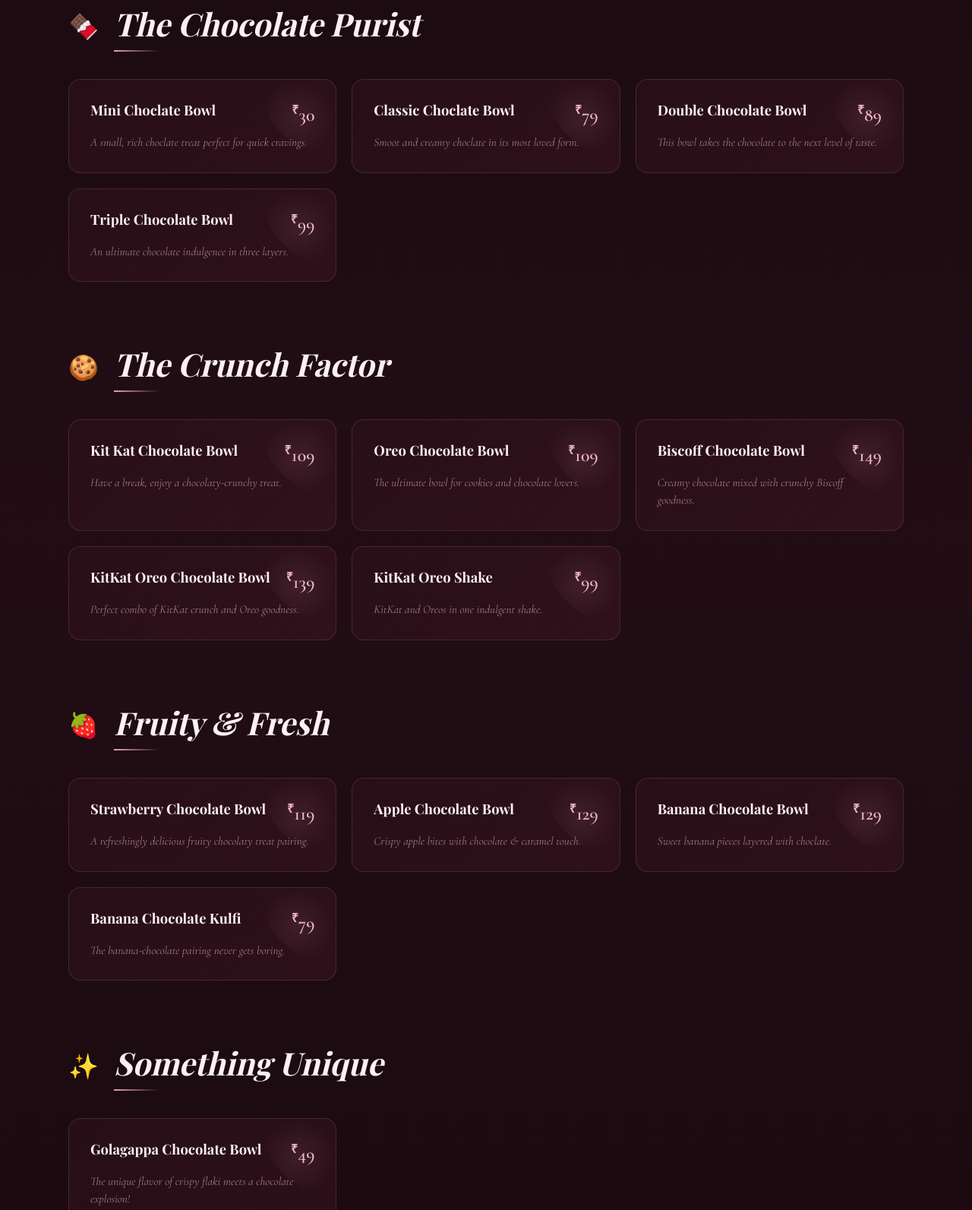
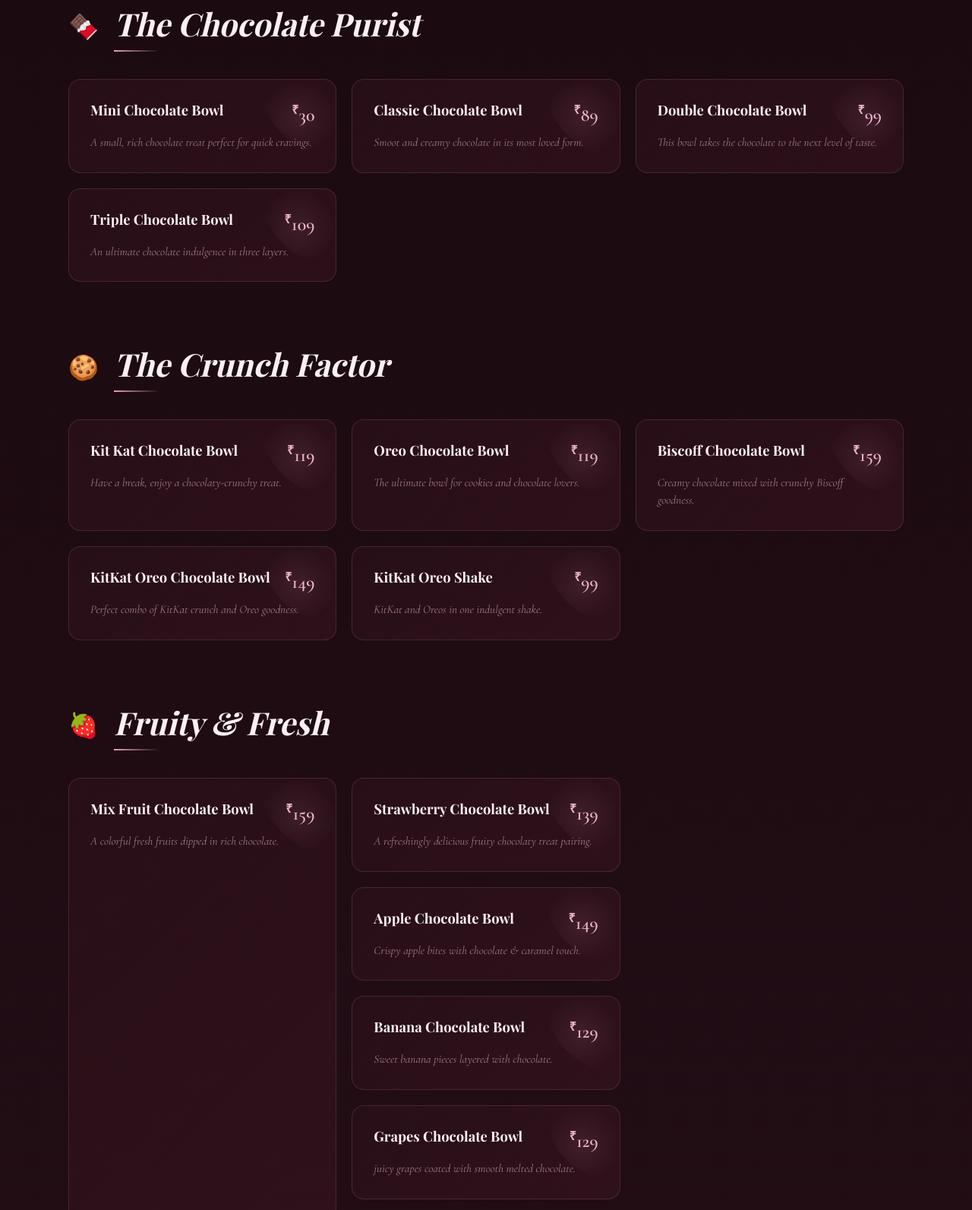
Before and after one commit to priyanshupuri014-cpu/The-sweet-station, a plain HTML site: page index.html in a window 1280 px wide. Shown: the part 1119-2712 px from the top of the page at 76% size. Drawn offline with nearby package versions, Linux system fonts and the light colour scheme; a web font is replaced by a local one.

```diff
--- a/index.html
+++ b/index.html
@@ -1,4 +1,3 @@
-
 <!DOCTYPE html>
 <html lang="en">
 <head>
@@ -614,29 +613,29 @@
         <div class="menu-grid">
           <div class="menu-card">
             <div class="menu-card-top">
-              <span class="item-name">Mini Choclate Bowl</span>
+              <span class="item-name">Mini Chocolate Bowl</span>
               <span class="item-price">30</span>
             </div>
-            <p class="item-desc">A small, rich choclate treat perfect for quick cravings.</p>
+            <p class="item-desc">A small, rich chocolate treat perfect for quick cravings.</p>
           </div>
           <div class="menu-card">
             <div class="menu-card-top">
-              <span class="item-name">Classic Choclate Bowl</span>
-              <span class="item-price">79</span>
+              <span class="item-name">Classic Chocolate Bowl</span>
+              <span class="item-price">89</span>
             </div>
-            <p class="item-desc">Smoot and creamy choclate in its most loved form.</p>
+            <p class="item-desc">Smoot and creamy chocolate in its most loved form.</p>
           </div>
          <div class="menu-card">
             <div class="menu-card-top">
               <span class="item-name">Double Chocolate Bowl</span>
-              <span class="item-price">89</span>
+              <span class="item-price">99</span>
             </div>
             <p class="item-desc">This bowl takes the chocolate to the next level of taste.</p>
           </div>
           <div class="menu-card">
             <div class="menu-card-top">
               <span class="item-name">Triple Chocolate Bowl</span>
-              <span class="item-price">99</span>
+              <span class="item-price">109</span>
             </div>
             <p class="item-desc">An ultimate chocolate indulgence in three layers.</p>
           </div>
@@ -653,28 +652,28 @@
           <div class="menu-card">
             <div class="menu-card-top">
               <span class="item-name">Kit Kat Chocolate Bowl</span>
-              <span class="item-price">109</span>
+              <span class="item-price">119</span>
             </div>
             <p class="item-desc">Have a break, enjoy a chocolaty-crunchy treat.</p>
           </div>
           <div class="menu-card">
             <div class="menu-card-top">
               <span class="item-name">Oreo Chocolate Bowl</span>
-              <span class="item-price">109</span>
+              <span class="item-price">119</span>
             </div>
             <p class="item-desc">The ultimate bowl for cookies and chocolate lovers.</p>
           </div>
           <div class="menu-card">
             <div class="menu-card-top">
               <span class="item-name">Biscoff Chocolate Bowl</span>
-              <span class="item-price">149</span>
+              <span class="item-price">159</span>
             </div>
             <p class="item-desc">Creamy chocolate mixed with crunchy Biscoff goodness.</p>
           </div>
          <div class="menu-card">
             <div class="menu-card-top">
               <span class="item-name">KitKat Oreo Chocolate Bowl</span>
-              <span class="item-price">139</span>
+              <span class="item-price">149</span>
             </div>
             <p class="item-desc">Perfect combo of KitKat crunch and Oreo goodness.</p>
           </div>
@@ -694,18 +693,26 @@
           <span class="cat-icon">🍓</span>
           <h3 class="cat-title">Fruity & Fresh</h3>
         </div>
+         <div class="menu-grid">
+          <div class="menu-card">
+            <div class="menu-card-top">
+              <span class="item-name">Mix Fruit Chocolate Bowl</span>
+              <span class="item-price">159</span>
+            </div>
+            <p class="item-desc">A colorful fresh fruits dipped in rich chocolate.</p>
+          </div>
         <div class="menu-grid">
           <div class="menu-card">
             <div class="menu-card-top">
               <span class="item-name">Strawberry Chocolate Bowl</span>
-              <span class="item-price">119</span>
+              <span class="item-price">139</span>
             </div>
             <p class="item-desc">A refreshingly delicious fruity chocolaty treat pairing.</p>
           </div>
           <div class="menu-card">
             <div class="menu-card-top">
               <span class="item-name">Apple Chocolate Bowl</span>
-              <span class="item-price">129</span>
+              <span class="item-price">149</span>
             </div>
             <p class="item-desc">Crispy apple bites with chocolate & caramel touch.</p>
           </div>
@@ -714,12 +721,19 @@
               <span class="item-name">Banana Chocolate Bowl</span>
               <span class="item-price">129</span>
             </div>
-            <p class="item-desc">Sweet banana pieces layered with choclate.</p>
+            <p class="item-desc">Sweet banana pieces layered with chocolate.</p>
+          </div>
+           <div class="menu-card">
+            <div class="menu-card-top">
+              <span class="item-name">Grapes Chocolate Bowl</span>
+              <span class="item-price">129</span>
+            </div>
+            <p class="item-desc">juicy grapes coated with smooth melted chocolate.</p>
           </div>
          <div class="menu-card">
             <div class="menu-card-top">
               <span class="item-name">Banana Chocolate Kulfi</span>
-              <span class="item-price">79</span>
+              <span class="item-price">69</span>
             </div>
             <p class="item-desc">The banana-chocolate pairing never gets boring.</p>
           </div>
@@ -757,7 +771,7 @@
       <div class="choco-blob blob-2"></div>
       <div class="choco-blob blob-3"></div>
       <div class="about-center-text">
-        <span class="big-num">14</span>
+        <span class="big-num">16</span>
         <span class="big-label">Signature Creations</span>
       </div>
     </div>
```
